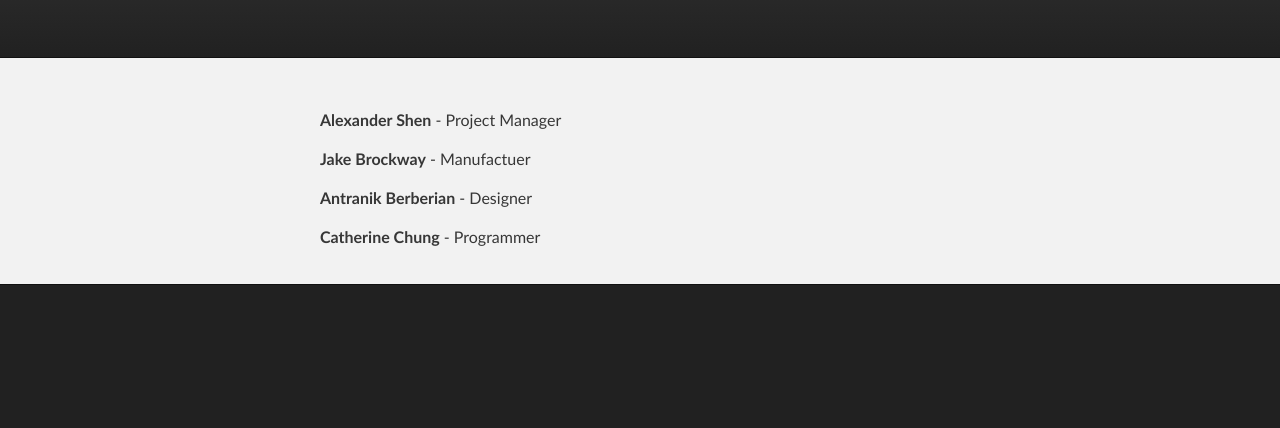
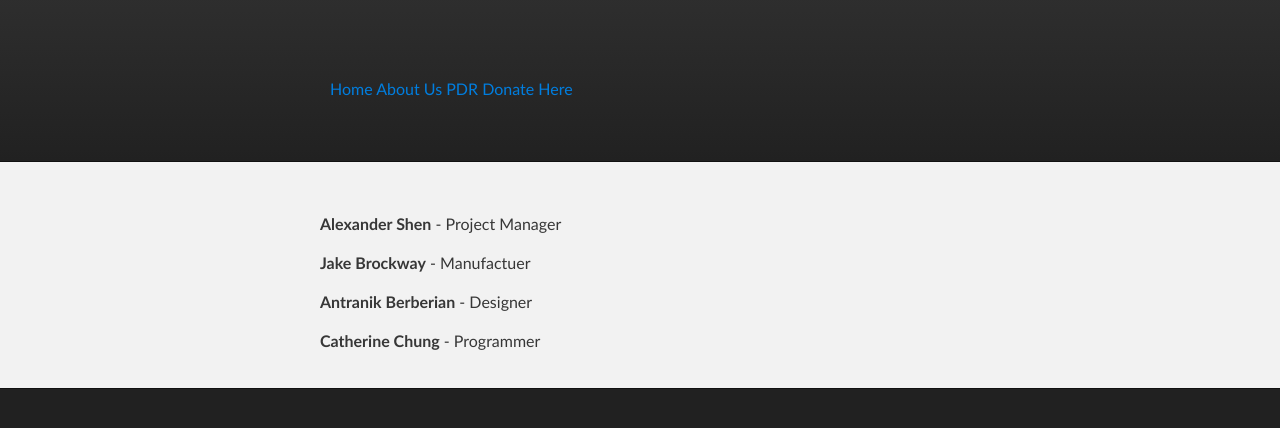
Before and after one commit to TheEnuProject/About-Us, a plain HTML site: page index.html in a window 1280 px wide. Shown: the part 116-544 px from the top of the page. Drawn offline with Linux system fonts and the light colour scheme.

Commit message:
Update index.html

```diff
--- a/index.html
+++ b/index.html
@@ -20,6 +20,12 @@
 
           <h1 id="project_title">About Us</h1>
           <h2 id="project_tagline"></h2>
+
+          <header class="inner">
+          <a id="banner" href="http://theenuproject.github.io/theenuproject/">Home</a>
+          <a id="banner" href="http://theenuproject.github.io/About-Us/">About Us</a>
+           <a id="banner" href="http://theenuproject.github.io/PDR/">PDR</a>
+          <a id="banner" href="http://www.google.com">Donate Here</a>
 
 
 
```
